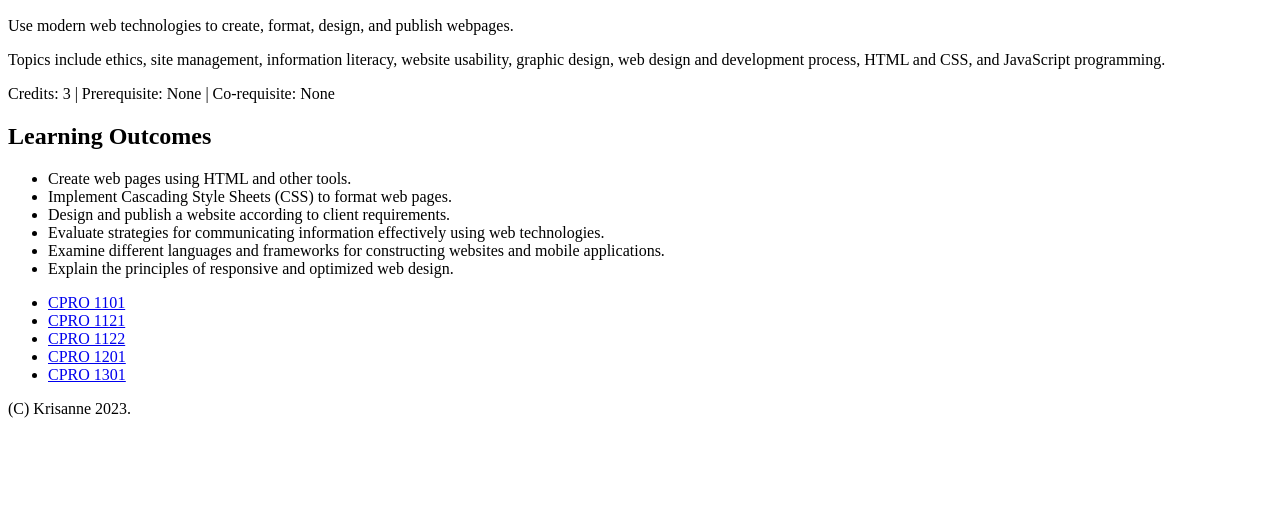
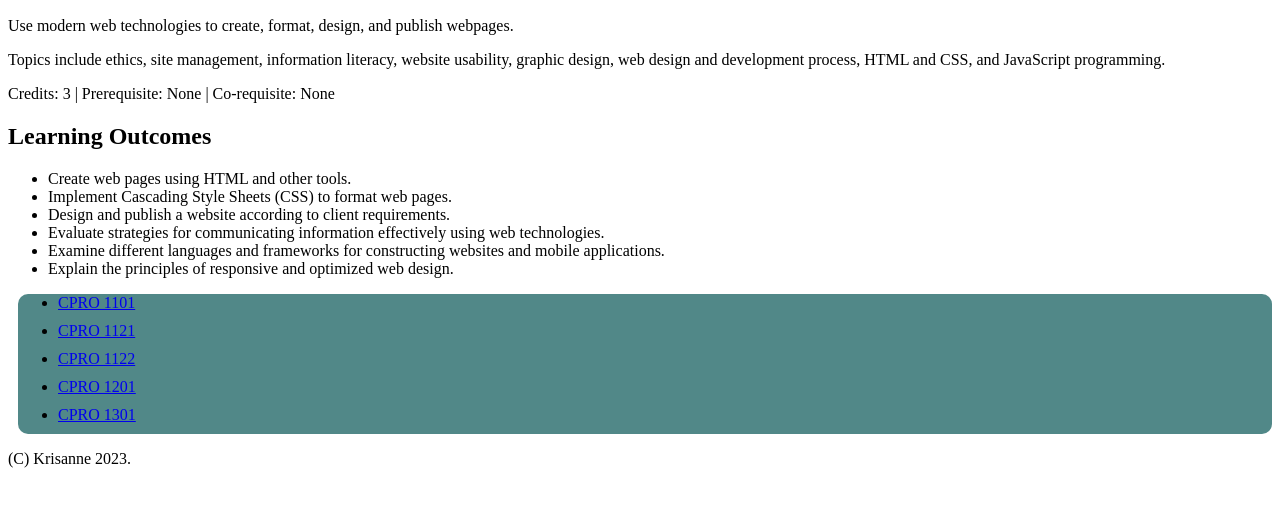
Before and after one commit to kriostt/kriostt, a plain HTML site: page cpro1101.html in a window 1280 px wide. Shown: the part 168-674 px from the top of the page. Drawn offline with Linux system fonts and the light colour scheme.

Commit message:
Add files via upload

```diff
--- a/style.css
+++ b/style.css
@@ -18,3 +18,13 @@ nav li {
   text-align: center;
   flex: 1;
 }
+
+aside {
+    flex: 1;
+    margin-left: 10px;
+    background-color: #518888;
+    border-radius: 10px;
+  }
+
+  aside li {
+    padding-bottom: 10px;
```
